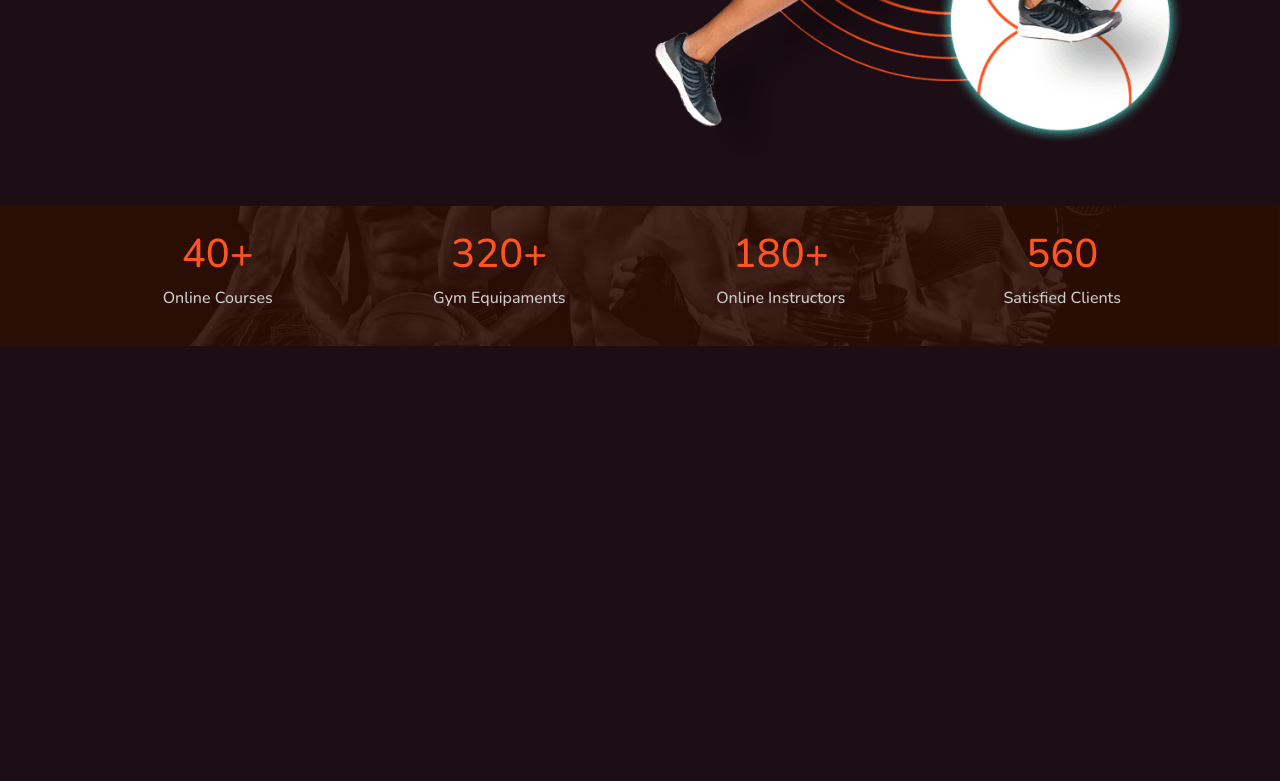
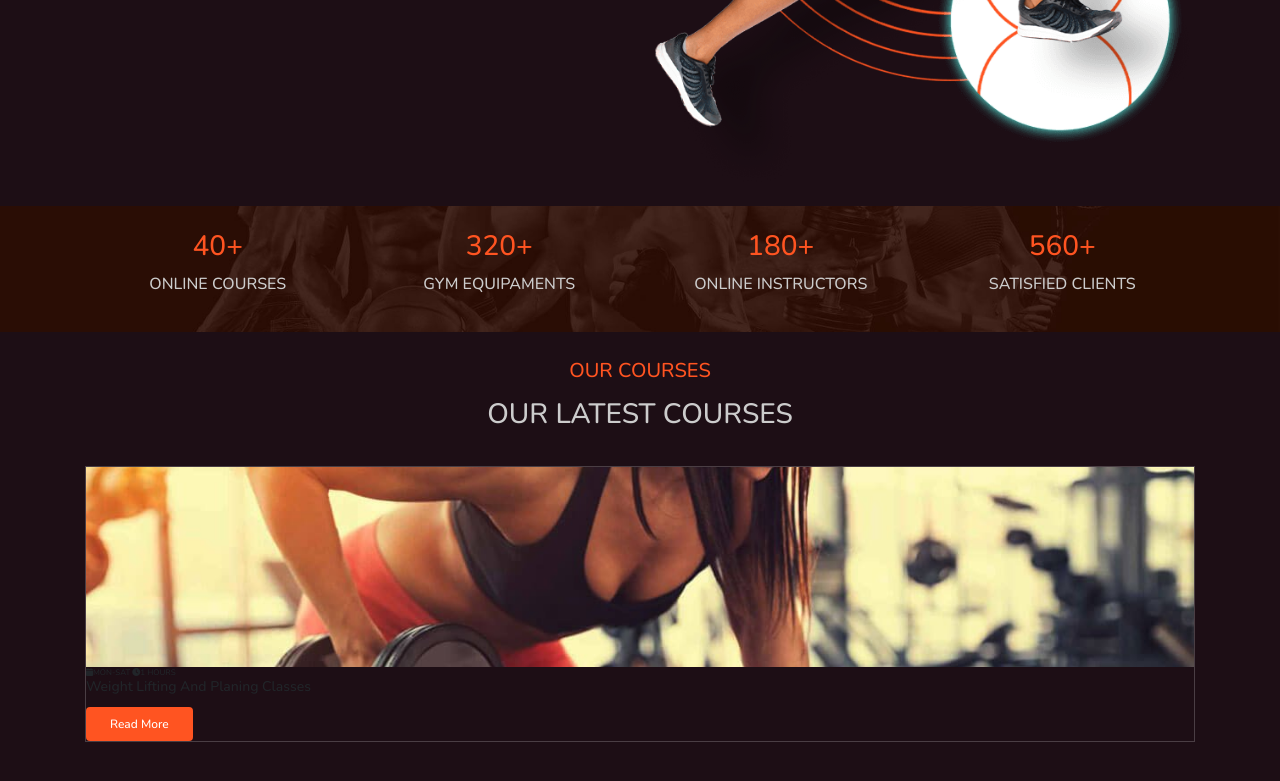
Before and after one commit to JhonnFy/Fitness-Website, a plain HTML site: page index.html in a window 1280 px wide. Shown: the part 1369-2150 px from the top of the page. Drawn offline with nearby package versions, Linux system fonts and the light colour scheme.

Commit message:
Counter OK

```diff
--- a/index.html
+++ b/index.html
@@ -89,28 +89,57 @@
 
             <div class="box">
                 <h3>40+</h3>
-                <p>Online Courses</p>
+                <p>ONLINE COURSES</p>
             </div>
 
             <div class="box">
                 <h3>320+</h3>
-                <p>Gym Equipaments</p>
+                <p>GYM EQUIPAMENTS</p>
             </div>
 
             <div class="box">
                 <h3>180+</h3>
-                <p>Online Instructors</p>
+                <p>ONLINE INSTRUCTORS</p>
             </div>
 
             <div class="box">
-                <h3>560</h3>
-                <p>Satisfied Clients</p>
+                <h3>560+</h3>
+                <p>SATISFIED CLIENTS</p>
+            </div>
+
+        </div>
+    </section>
+    <!--About Section Ebds-->
+
+
+    <!--Courses Section Starts-->
+    <section class="courses" id="courses">
+
+        <div class="heading">
+            <span>OUR COURSES</span>
+            <h3>OUR LATEST COURSES</h3>
+        </div>
+
+        <div class="box-container container">
+
+            <div class="box">
+                <div class="image">
+                    <img src="img/img-1.jpg" alt="">
+                </div>
+                <div class="content">
+                    <div class="icons">
+                        <span><i class="fas fa-calendar"></i>MON-SAT</span>
+                        <span><i class="fas fa-clock"></i>1 HOURS</span>
+                    </div>
+                    <h3>Weight Lifting And Planing Classes</h3>
+                    <a href="#" class="link-btn">Read More</a>
+                </div>
             </div>
 
 
         </div>
     </section>
-    <!--About Section Ebds-->
+    <!--Courses Section Ends-->
 
 
 
--- a/scss/style.scss
+++ b/scss/style.scss
@@ -239,13 +239,27 @@ section{
     cursor: pointer;
     border-radius: .5rem;
     font-size: 1.5rem;
+    text-transform: capitalize;
 
 
    &:hover{
     background: $white;
     color: $orange;
    }
+}
 
+.heading{
+    text-align: center;
+    margin-bottom: 3rem;
+
+    span{
+        font-size: 2.5rem;
+        color:$orange;
+    }
+
+    h3{
+        @include graph-text(3.5rem);
+    }
 
 }
 
@@ -314,7 +328,7 @@ section{
 
     h3{
         color: #fff;
-        font-size: 30px;
+        font-size: 28px;
     }
 
 }
@@ -365,7 +379,7 @@ section{
             text-align: center;
 
             H3{
-                font-size: 5rem;
+                font-size: 28px;
                 color: $orange;
             }
 
@@ -375,6 +389,34 @@ section{
         }
     }
 }
+
+
+.courses{
+    .box-container{
+        @include grid(30rem);
+
+        .box{
+            border: $border;
+
+            .image{
+                height: 25rem;
+                overflow: hidden;
+
+                img{
+                    height: 100%;
+                    width: 100%;
+                    object-fit: cover;
+                }
+            }
+        }
+    }
+}
+
+
+
+
+
+
 
 
 
```
Also changed, not shown: css/style.css, 1 other file.
